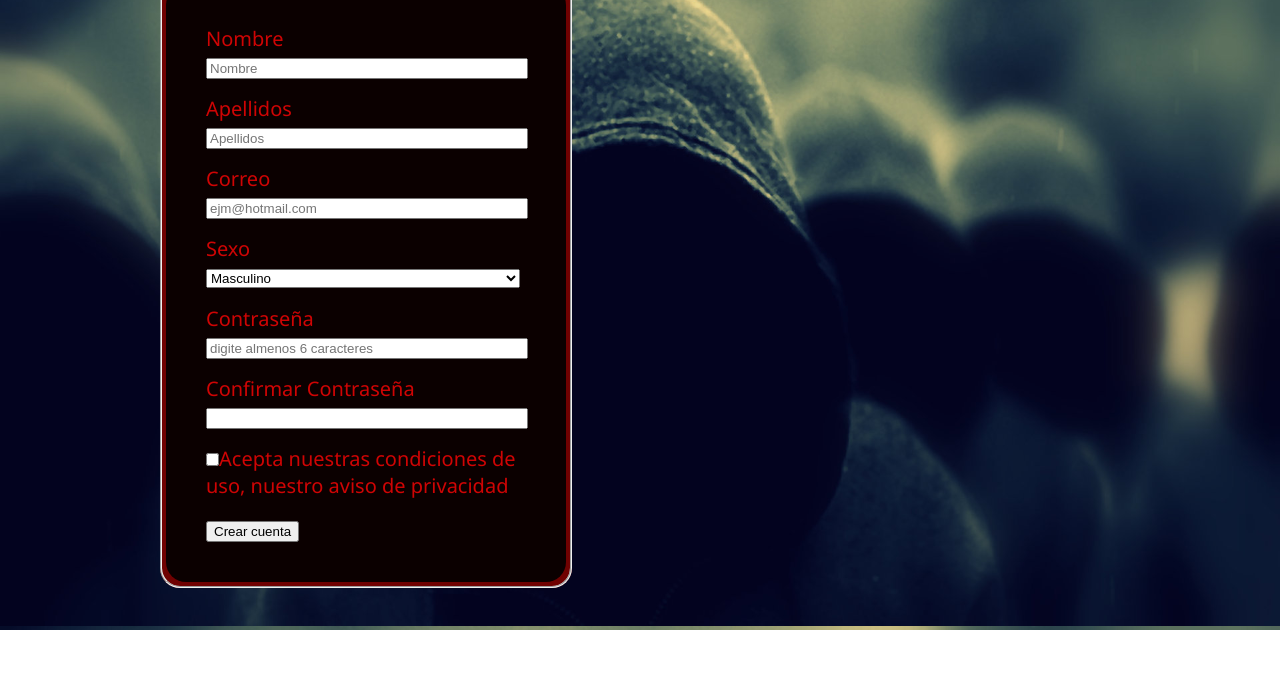
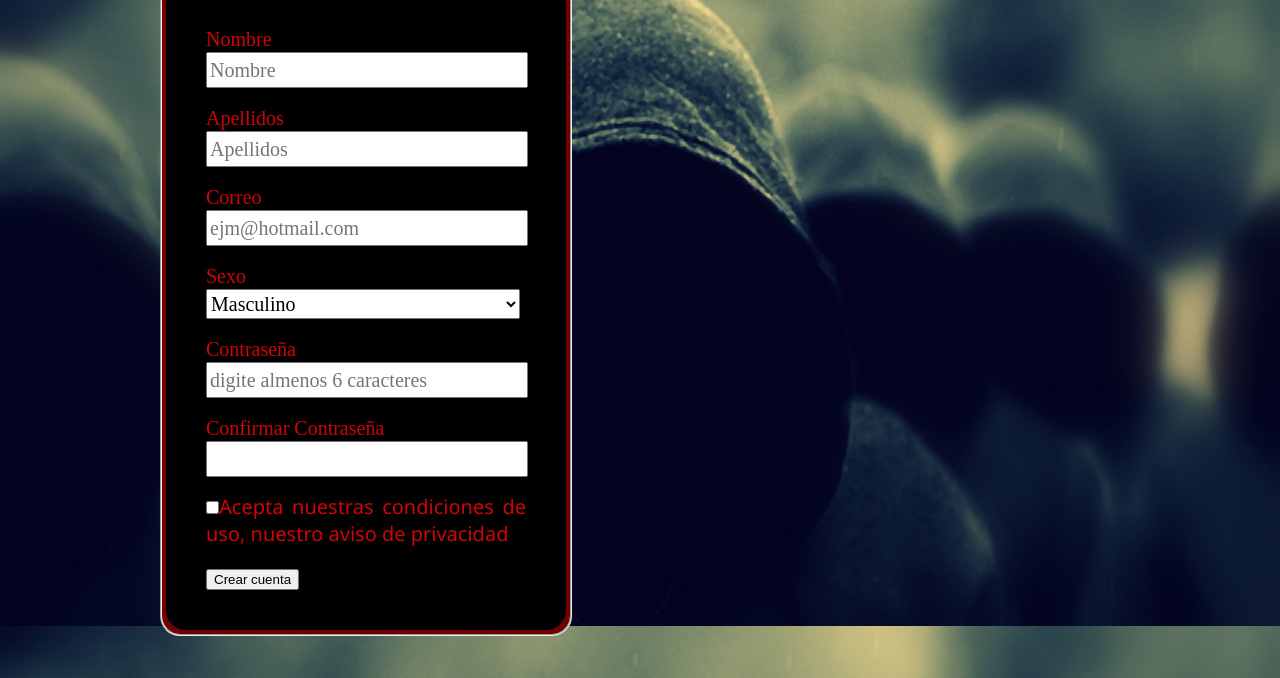
Before and after one commit to gozu15/PaginaWebGamboaCorporation, a plain HTML site: page ProyectoAnonimous/RegistroCuenta.html in a window 1280 px wide. Shown: the part 174-852 px from the top of the page. Before the commit the page ends 804 px from the top, so only its background shows below. Drawn offline with Linux system fonts and the light colour scheme.

Commit message:
algunos cambios de tipo de letra y tamaño de los registros y login

```diff
--- a/ProyectoAnonimous/css/styles.css
+++ b/ProyectoAnonimous/css/styles.css
@@ -8,6 +8,7 @@ body{
     color: #ffffff;
     background-size:100% 100%;
     background-attachment:fixed;
+    text-align: justify;
 }
 
 header{
@@ -16,7 +17,7 @@ header{
     background:#252932 ;
     margin-bottom: 20px;
     position: fixed;
-    opacity: 1;
+
 
 }
 .wrapper{
@@ -106,16 +107,18 @@ fieldset{
 
 .login{
     padding: 2em;
-
     color: #cf0404;
     border-radius: 1em;
-    background: rgba(0, 0, 0, 0.9)
+    background: rgb(0, 0, 0)
 }
 .login {
     padding: 2em;
 }
-.login .regacc{
+.login .regacc, label{
     width: 98%;
+    height: 30px;
+    font-size: 20px;
+    font-family: 'Kristen ITC';
 }
 .indice{
     margin: 1em;
@@ -133,7 +136,7 @@ body a{
 }
 
 .imgcuerpo {
-    position: relative;
+
     margin:auto;
     width:420px;
     height: 240px;
@@ -142,7 +145,7 @@ body a{
     color:#ffffff;
 }
 .imgcuerpo  h2{
-        position: absolute;
+        padding: 1em;
         left:20px;
         top:20px;
 
@@ -165,10 +168,7 @@ body a{
 table{
     text-align: left;
     width: 100%;
-    border:none;
     border-collapse: collapse;
-
-
 }
 th,td{
     padding: 20px;
```
